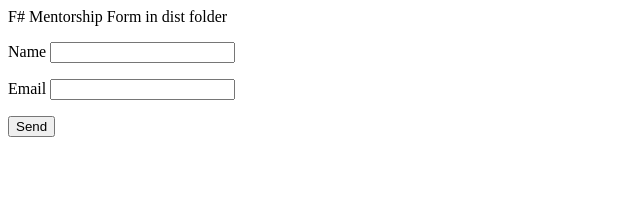
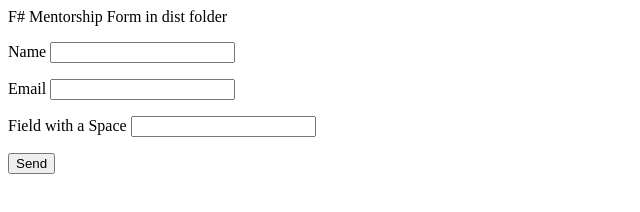
Before and after one commit to fsharp-mentorship/mentorship-form, a plain HTML site: page dist/index.html in a window 1280 px wide. Shown: the whole page, without its empty margins (0-640 px from the left). Drawn offline with Linux system fonts and the light colour scheme.

Commit message:
add field with space

```diff
--- a/dist/index.html
+++ b/dist/index.html
@@ -16,6 +16,9 @@
           <label>Email <input type="email" name="email" /></label>
         </p>
         <p>
+            <label>Field with a Space <input type="text" name="Field with Space" /></label>
+        </p>
+        <p>
           <button type="submit">Send</button>
         </p>
       </form>
```
